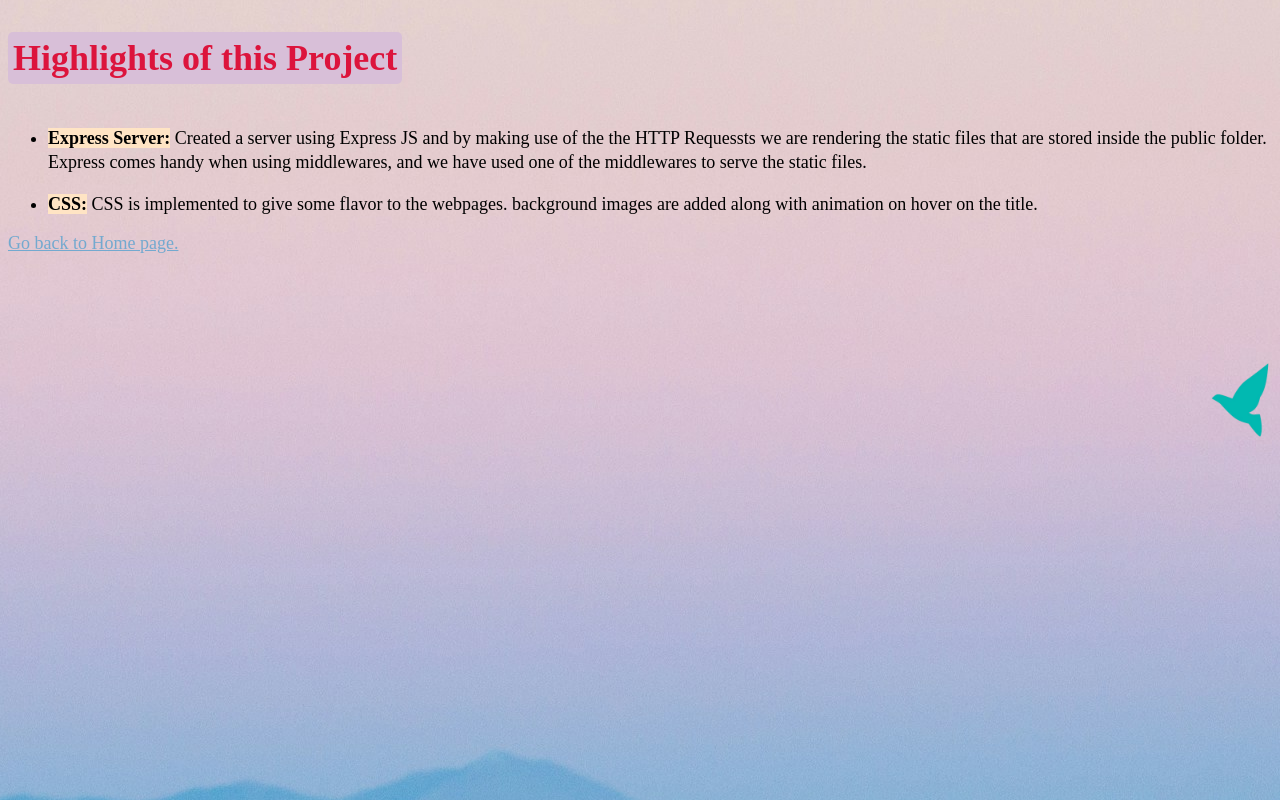
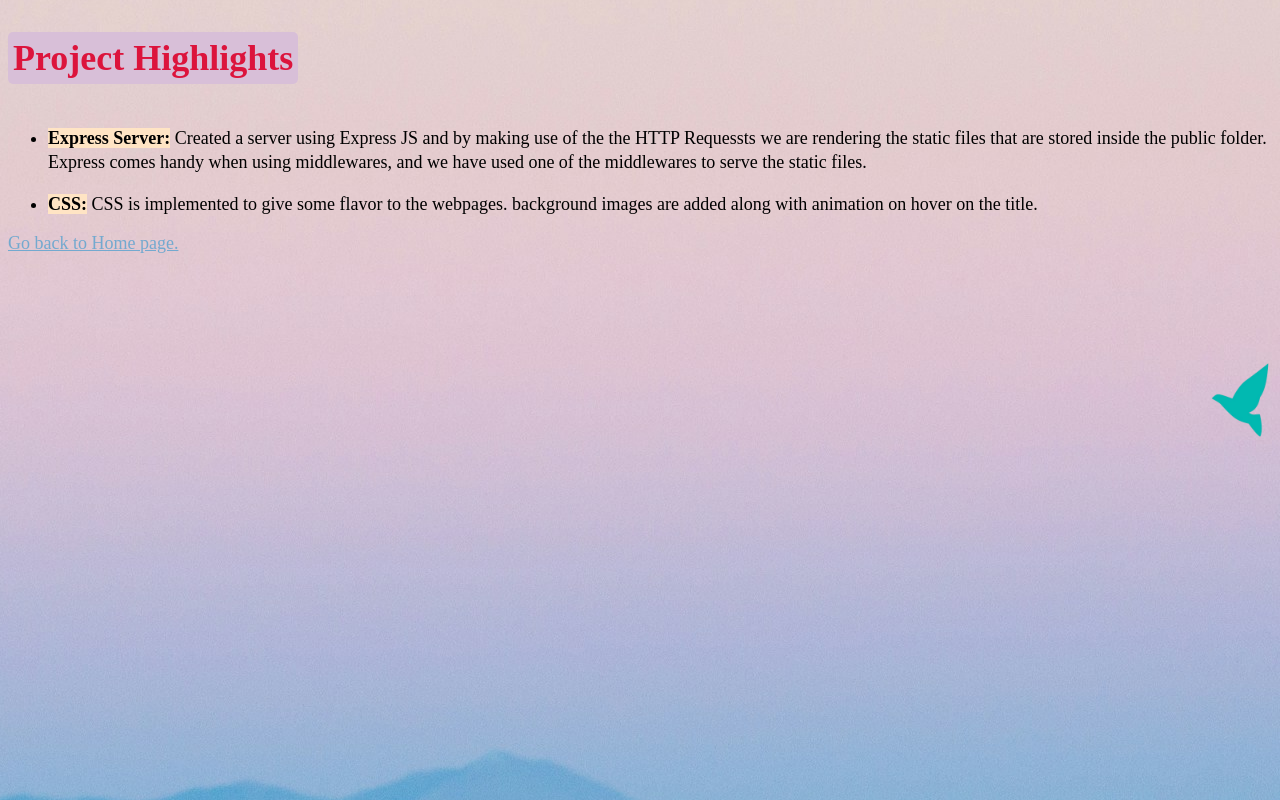
Before and after one commit to gargajit/backend_temp, a website: page public/about.html in a window 1280 px wide. Drawn offline with Linux system fonts and the light colour scheme.

Commit message:
Update about.html

```diff
--- a/public/about.html
+++ b/public/about.html
@@ -7,7 +7,7 @@
     <title>Practice Express</title>
 </head>
 <body>
-    <h1 class="title">Highlights of this Project</h1>
+    <h1 class="title">Project Highlights</h1>
     <ul>
         <li class="about-list">
             <b class="list-item-pointer">Express Server:</b>
```
